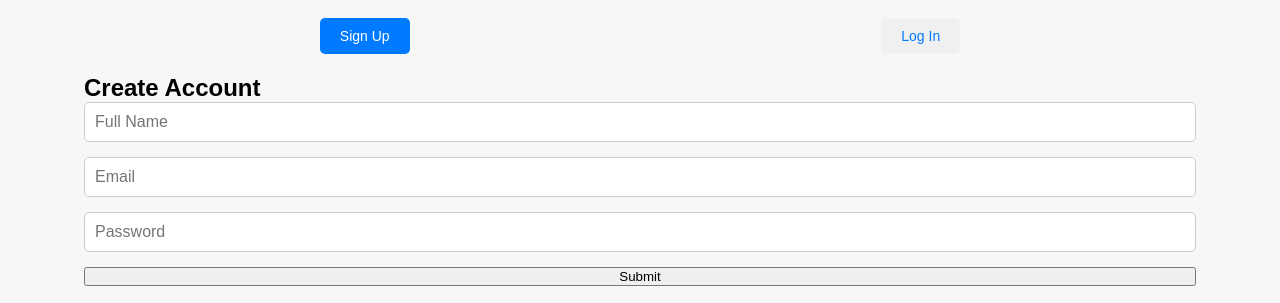
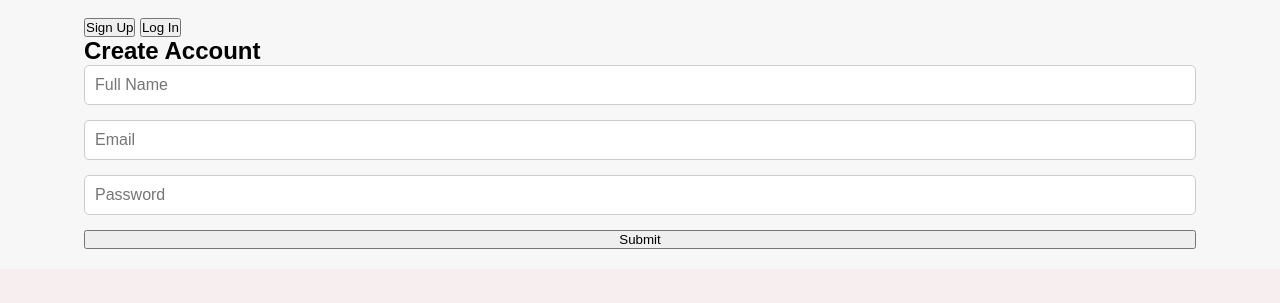
Before and after one commit to Brown3m/mynew-_web, a plain HTML site: page login-sign in.html in a window 1280 px wide. Shown: the part 66-369 px from the top of the page. Drawn offline with Linux system fonts and the light colour scheme.

Commit message:
Update styles.css

```diff
--- a/styles.css
+++ b/styles.css
@@ -1313,7 +1313,7 @@ body {
 
 
 .containers {
-  width: 100%;
+  width: 65%;
   max-width: 400px;
   padding: 20px;
   background: #ffffff;
@@ -1342,7 +1342,7 @@ input[type="password"] {
   font-size: 16px;
 }
 
-.buttons {
+.buttonss {
   padding: 12px;
   background-color: #007bff;
   border: none;
@@ -1352,13 +1352,13 @@ input[type="password"] {
   cursor: pointer;
 }
 
-.toggle-buttons {
+.toggle-buttonss {
   display: flex;
   justify-content: space-around;
   margin-bottom: 20px;
 }
 
-.toggle-buttons button {
+.toggle-buttonss button {
   background-color: #f0f0f0;
   color: #007bff;
   border: none;
@@ -1369,7 +1369,7 @@ input[type="password"] {
   transition: background-color 0.3s;
 }
 
-.toggle-buttons button.active {
+.toggle-buttonss button.active {
   background-color: #007bff;
   color: #fff;
 }
```
